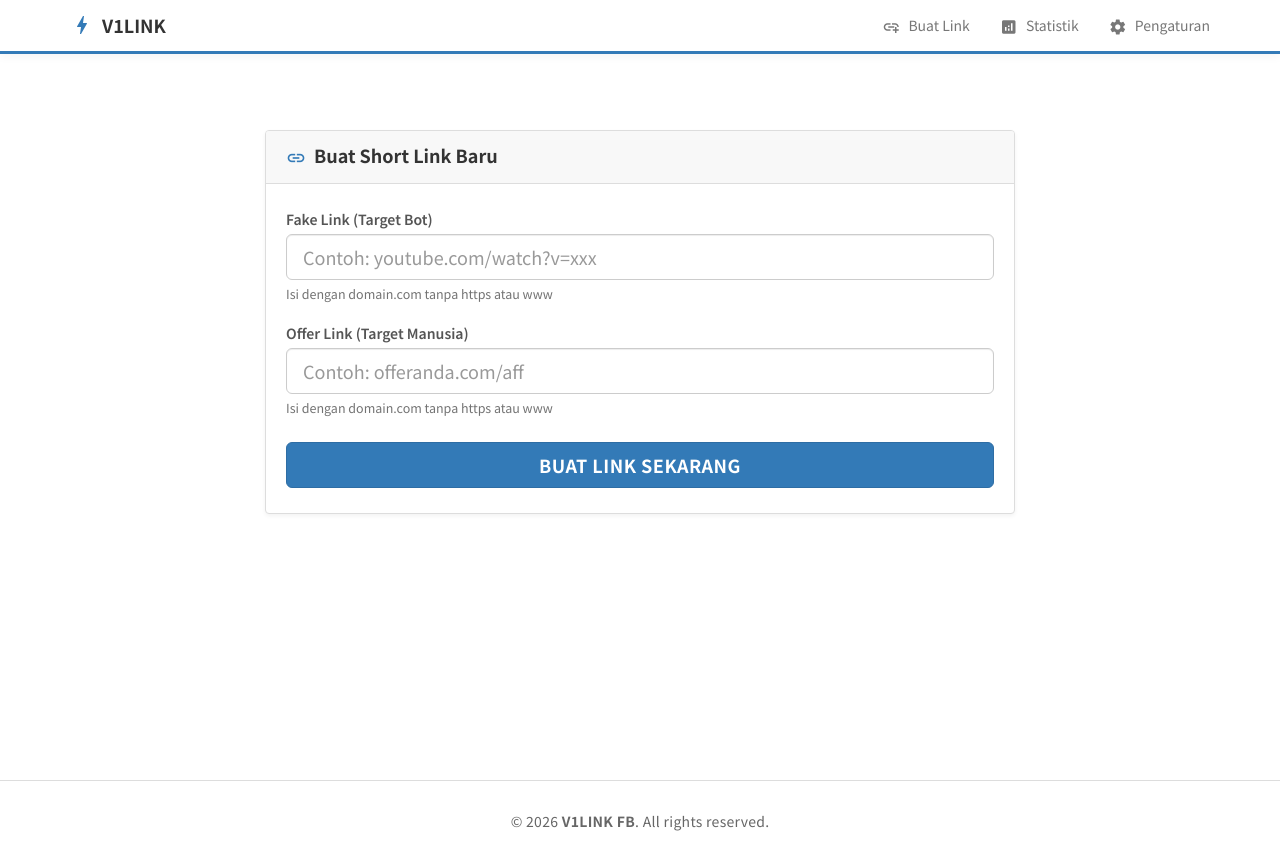
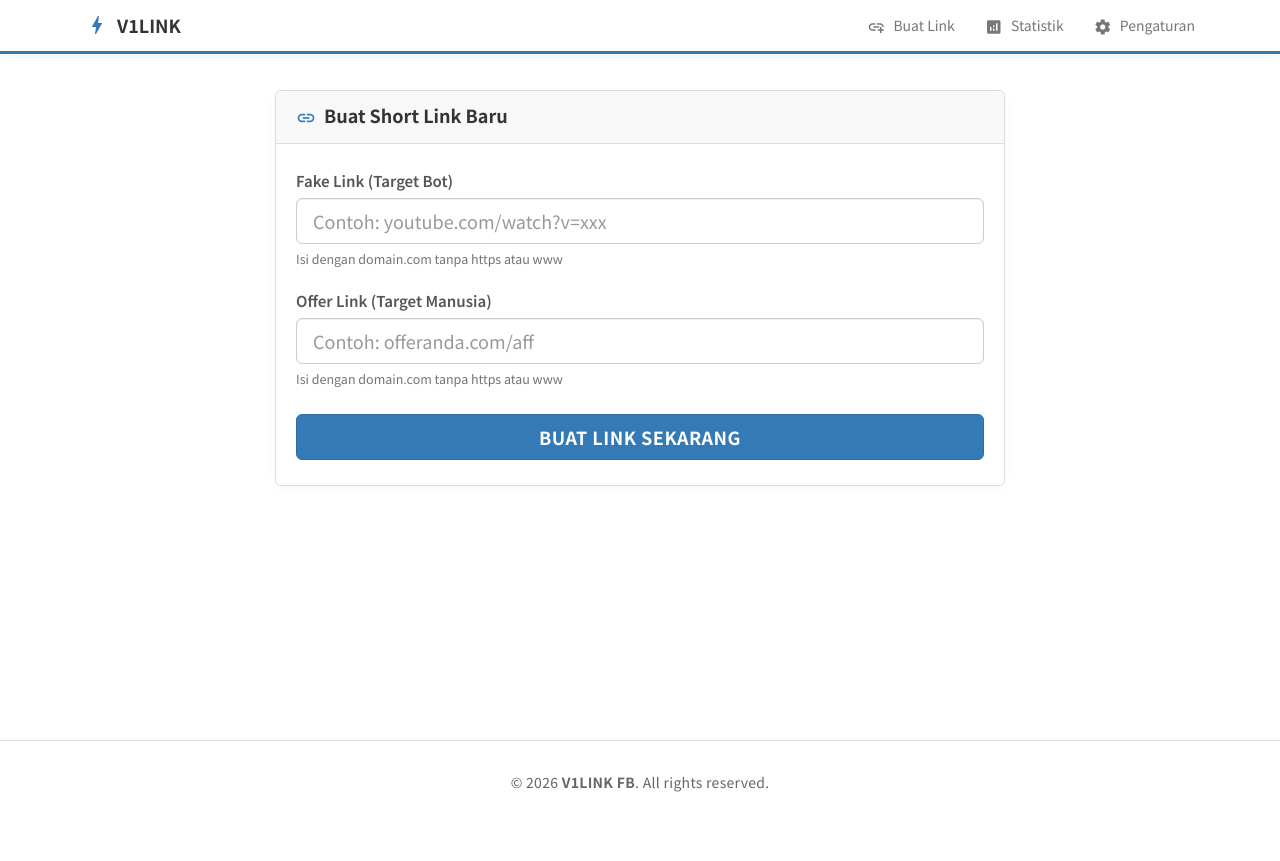
Before and after one commit to 06yasue/v1link-fb, a Next.js app: page /link in a window 1280 px wide. After the commit the page ends 823 px from the top, so only its background shows below. Built offline with nearby package versions, Linux system fonts and the light colour scheme.

Commit message:
Update globals.css

```diff
--- a/app/globals.css
+++ b/app/globals.css
@@ -1,19 +1,105 @@
+/* ==========================================
+   1. GLOBAL RESET & BASE STYLES (Mobile First)
+   ========================================== */
 body {
-  background-color: #f5f5f5;
-  padding-top: 40px;
+  margin: 0;
+  padding: 0;
+  background-color: #f9fafa;
+  /* Membuat font lebih halus dan tajam di layar modern */
+  -webkit-font-smoothing: antialiased;
+  -moz-osx-font-smoothing: grayscale;
 }
 
+/* Memastikan gambar dan SVG tidak pernah keluar dari batas layar HP */
+img, svg {
+  max-width: 100%;
+  height: auto;
+}
+
+/* Base Typography untuk HP (Lebih kecil agar tidak kepanjangan) */
+h1, .h1 { font-size: 26px; font-weight: bold; }
+h2, .h2 { font-size: 22px; font-weight: bold; }
+h3, .h3 { font-size: 18px; font-weight: bold; }
+p, label { font-size: 13.5px; line-height: 1.6; }
+.form-control, .btn { font-size: 14px; }
+
+/* ==========================================
+   2. CUSTOM BOX & BOOTSTRAP OVERRIDES (Untuk HP)
+   ========================================== */
 .trim-box {
-  margin: 20px auto;
-  max-width: 600px;
+  margin: 15px auto;
+  max-width: 100%;
   background: #fff;
-  padding: 25px;
-  border-radius: 4px;
-  box-shadow: 0 1px 3px rgba(0,0,0,0.12);
+  padding: 15px;
+  border-radius: 6px;
+  box-shadow: 0 2px 6px rgba(0,0,0,0.06);
 }
 
 .trim-box-header {
   border-bottom: 1px solid #eee;
-  padding-bottom: 15px;
-  margin-bottom: 20px;
+  padding-bottom: 12px;
+  margin-bottom: 15px;
 }
+
+/* Sedikit memoles Panel Bootstrap 3 agar lebih modern */
+.panel {
+  border: 1px solid #eaeaea;
+  box-shadow: 0 2px 8px rgba(0,0,0,0.04) !important;
+  border-radius: 6px !important;
+}
+.panel-heading {
+  border-top-left-radius: 5px !important;
+  border-top-right-radius: 5px !important;
+}
+
+/* ==========================================
+   3. MEDIA QUERIES: TABLET (Min-width: 768px)
+   ========================================== */
+@media (min-width: 768px) {
+  /* Teks agak dibesarkan karena layarnya lebih luas */
+  h1, .h1 { font-size: 32px; }
+  h2, .h2 { font-size: 26px; }
+  h3, .h3 { font-size: 20px; }
+  p, label { font-size: 14.5px; }
+  .form-control, .btn { font-size: 15px; }
+
+  /* Kotak diberi jarak padding lebih lega */
+  .trim-box {
+    margin: 20px auto;
+    padding: 25px;
+    border-radius: 8px;
+    box-shadow: 0 4px 12px rgba(0,0,0,0.08);
+  }
+  .trim-box-header {
+    padding-bottom: 15px;
+    margin-bottom: 20px;
+  }
+}
+
+/* ==========================================
+   4. MEDIA QUERIES: DESKTOP KECIL (Min-width: 992px)
+   ========================================== */
+@media (min-width: 992px) {
+  /* Teks mencapai ukuran maksimalnya di sini */
+  h1, .h1 { font-size: 38px; }
+  h2, .h2 { font-size: 30px; }
+  h3, .h3 { font-size: 22px; }
+  p, label { font-size: 15px; }
+
+  /* Membatasi lebar kotak agar tidak melebar jelek dari ujung ke ujung monitor */
+  .trim-box {
+    max-width: 800px;
+  }
+}
+
+/* ==========================================
+   5. MEDIA QUERIES: MONITOR BESAR (Min-width: 1200px)
+   ========================================== */
+@media (min-width: 1200px) {
+  h1, .h1 { font-size: 42px; }
+
+  /* Area container utama bisa dimaksimalkan jika butuh tabel yang sangat lebar */
+  .container {
+    max-width: 1140px;
+  }
+}
```
